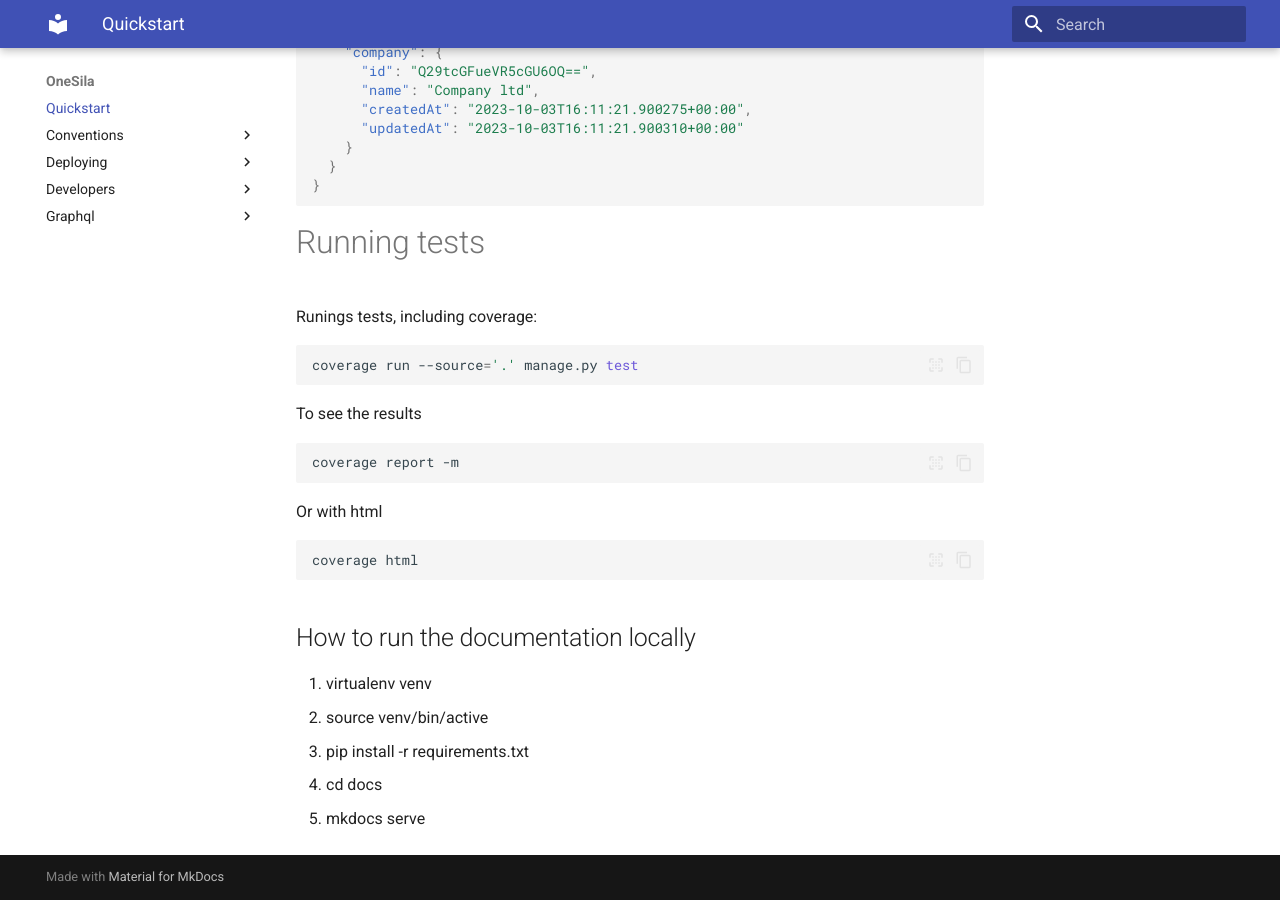
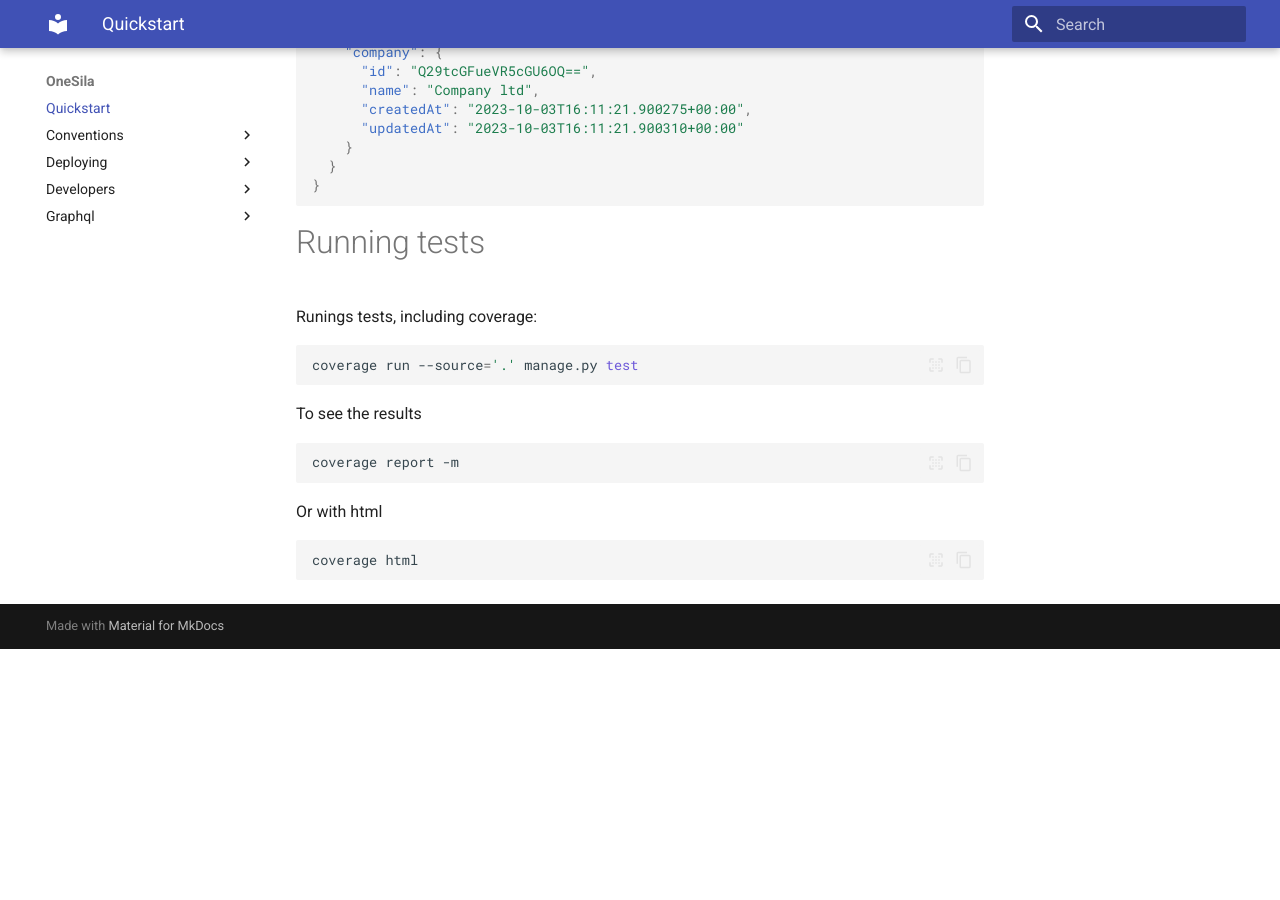
Before and after one commit to OneSila/OneSilaDocs, an MkDocs documentation site: the page built from docs/index.md, in a window 1280 px wide and 900 px high, scrolled down 1513 px. Built offline with MkDocs 1.6.1 and Material for MkDocs 9.7.7, drawn with Linux system fonts in a browser that asks for light colours; after the commit the page ends 2162 px from its top, so only the background shows below that.

Commit message:
how to use...

````diff
--- a/docs/index.md
+++ b/docs/index.md
@@ -105,11 +105,3 @@ Or with html
 ```bash
 coverage html
 ```
-
-## How to run the documentation locally
-
-1. virtualenv venv
-2. source venv/bin/active
-3. pip install -r requirements.txt
-4. cd docs
-5. mkdocs serve
````
Also changed, not shown: README.md (+6 -0 lines).
